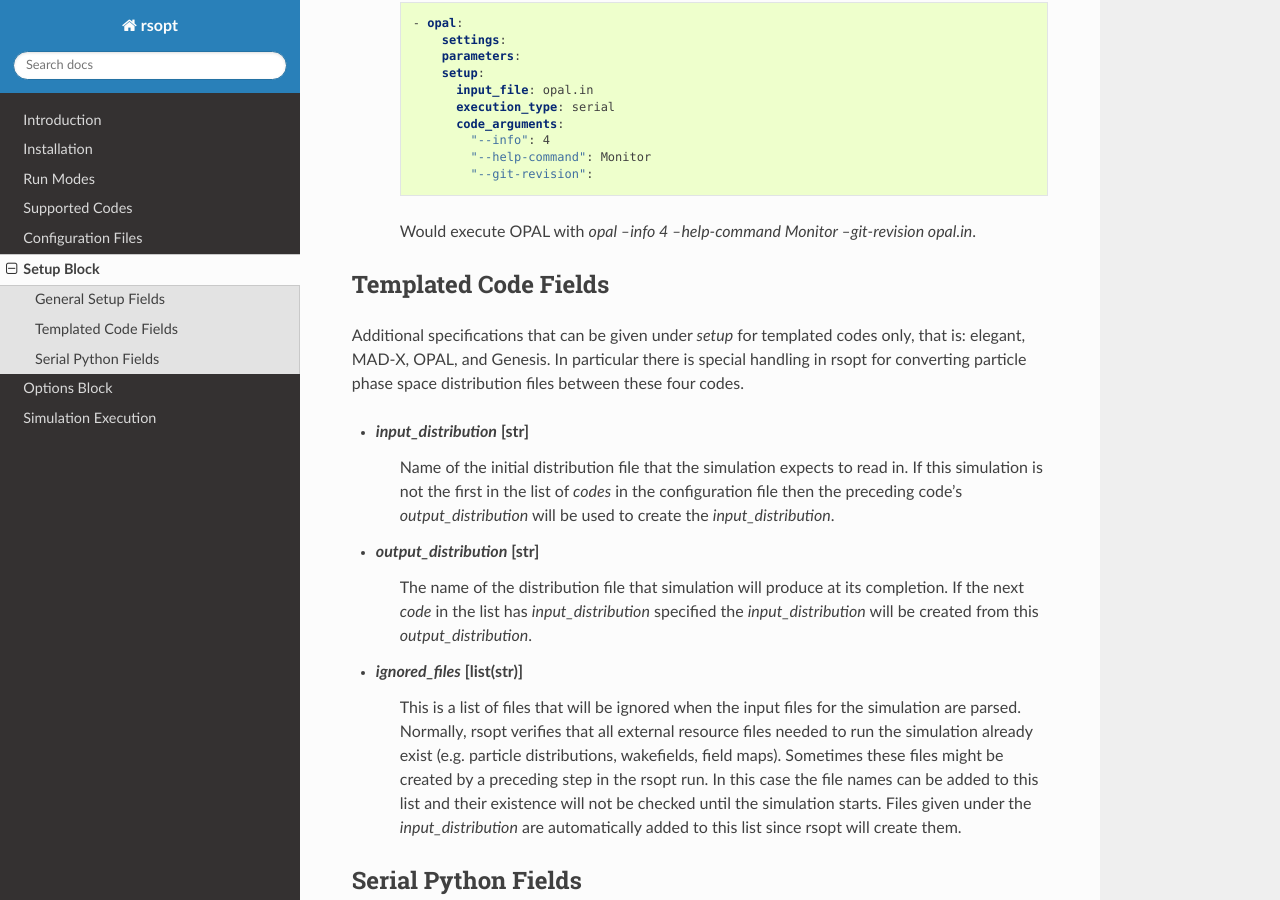
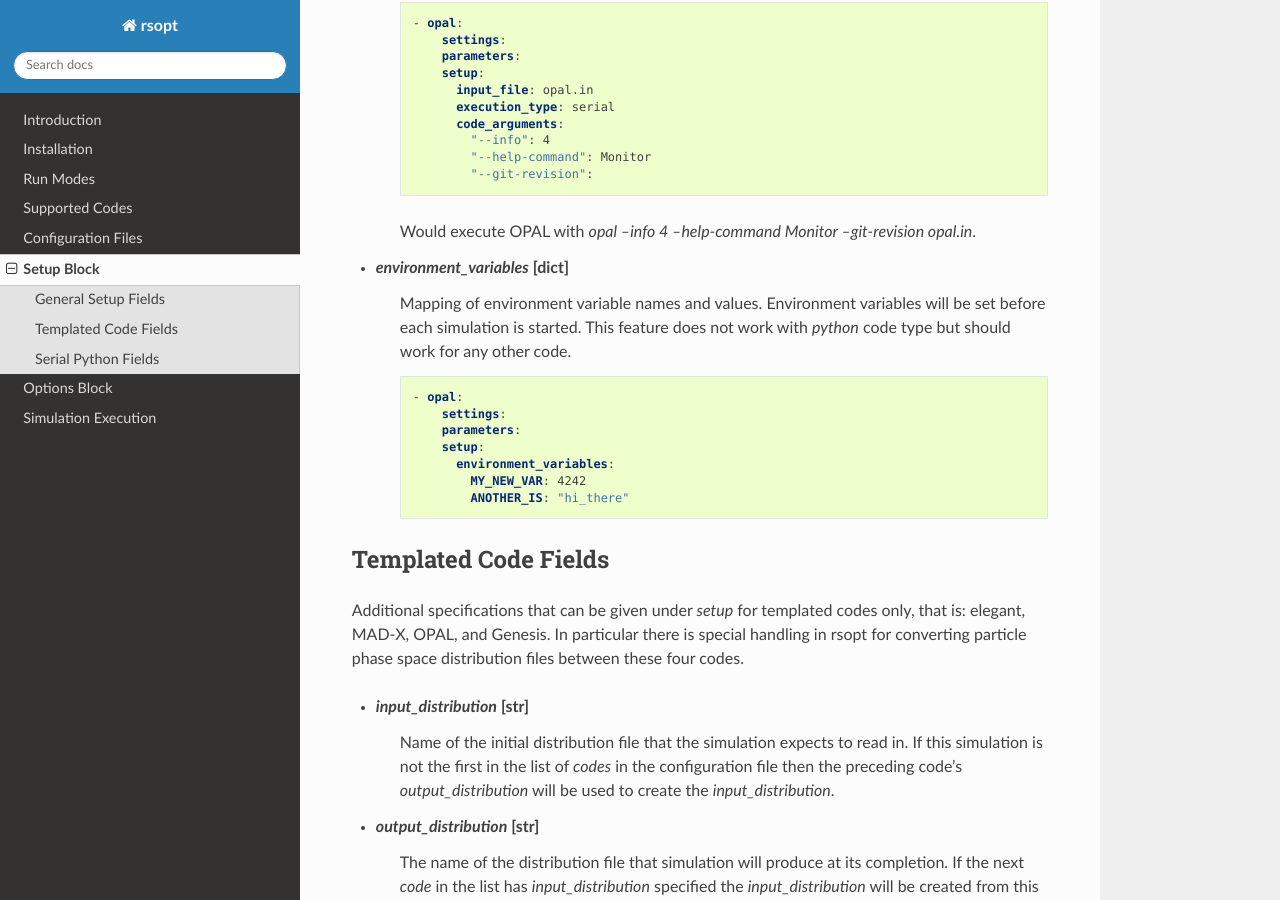
Before and after one commit to radiasoft/rsopt, a Sphinx documentation site: the page built from docs/setup.rst, in a window 1280 px wide and 900 px high, scrolled down 1762 px. Built offline with Sphinx 7.4.7 and the Read the Docs theme 2.0.0, drawn with Linux system fonts in a browser that asks for light colours.

Commit message:
Documentation

```diff
--- a/docs/setup.rst
+++ b/docs/setup.rst
@@ -70,6 +70,19 @@ General Setup Fields
               "--git-revision":
 
     Would execute OPAL with `opal --info 4 --help-command Monitor --git-revision  opal.in`.
+- `environment_variables` [dict]
+    Mapping of environment variable names and values. Environment variables will be set before each simulation is
+    started. This feature does not work with `python` code type but should work for any other code.
+
+    .. code-block:: yaml
+
+      - opal:
+          settings:
+          parameters:
+          setup:
+            environment_variables:
+              MY_NEW_VAR: 4242
+              ANOTHER_IS: "hi_there"
 
 Templated Code Fields
 ---------------------
```
